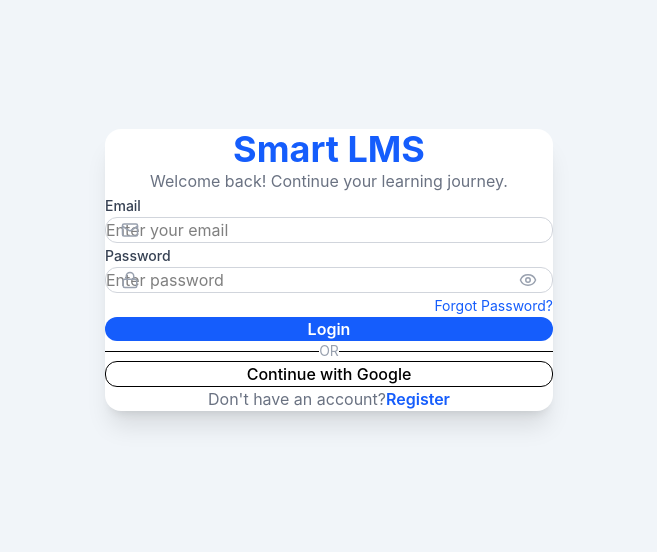
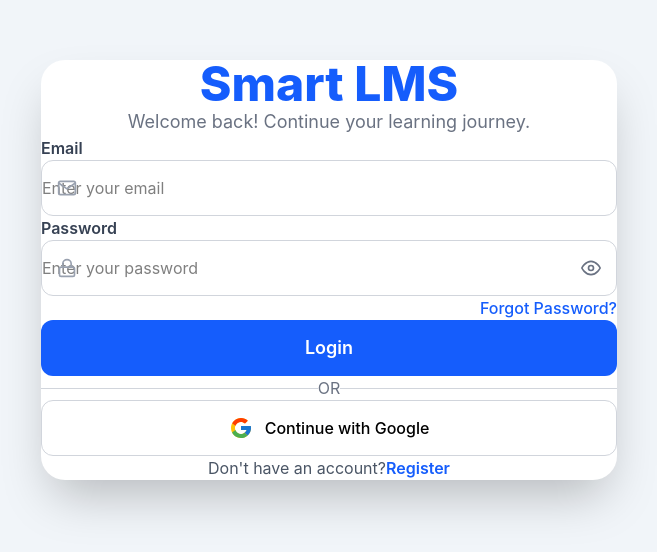
Before and after one commit to sumanth-create1/smart-lms, a React (Vite) app in the folder client/: page /login in a window 1280 px wide. Shown: the part 130-682 px from the top of the page, without its empty margins (311-968 px from the left). Built offline with nearby package versions, Linux system fonts and the light colour scheme.

Commit message:
just optimised the UI

```diff
--- a/client/package.json
+++ b/client/package.json
@@ -14,6 +14,7 @@
     "react": "^19.2.8",
     "react-dom": "^19.2.8",
     "react-hot-toast": "^2.6.0",
+    "react-icons": "^5.7.0",
     "react-router-dom": "^7.18.2"
   },
   "devDependencies": {
--- a/client/src/pages/auth/Login.jsx
+++ b/client/src/pages/auth/Login.jsx
@@ -1,130 +1,214 @@
-import { Mail, Lock, Eye } from "lucide-react";
+import { useState } from "react";
+import {
+  FiMail,
+  FiLock,
+  FiEye,
+  FiEyeOff,
+} from "react-icons/fi";
+import { FcGoogle } from "react-icons/fc";
 
 function Login() {
+  const [showPassword, setShowPassword] = useState(false);
+
   return (
-    <div className="min-h-screen bg-slate-100 flex items-center justify-center px-4">
-      <div className="w-full max-w-md bg-white rounded-2xl shadow-xl p-8">
+    <div className="min-h-screen bg-slate-100 flex items-center justify-center px-5">
+
+      <div className="w-full max-w-xl bg-white rounded-3xl shadow-2xl p-10">
 
         {/* Logo */}
+
         <div className="text-center">
-          <h1 className="text-4xl font-bold text-blue-600">
+
+          <div className="text-5xl font-extrabold text-blue-600">
             Smart LMS
-          </h1>
+          </div>
 
-          <p className="text-gray-500 mt-2">
+          <p className="text-gray-500 mt-3 text-lg">
             Welcome back! Continue your learning journey.
           </p>
+
         </div>
 
         {/* Form */}
-        <form className="mt-8 space-y-5">
+
+        <form className="mt-10 space-y-6">
 
           {/* Email */}
+
           <div>
-            <label className="text-sm font-medium text-gray-700">
+
+            <label className="block mb-2 font-semibold text-gray-700">
               Email
             </label>
 
-            <div className="relative mt-2">
+            <div className="relative">
 
-              <Mail
-                size={18}
+              <FiMail
                 className="absolute left-4 top-1/2 -translate-y-1/2 text-gray-400"
+                size={20}
               />
 
               <input
                 type="email"
                 placeholder="Enter your email"
-                className="w-full rounded-xl border border-gray-300 pl-11 pr-4 py-3 outline-none focus:border-blue-500 focus:ring-2 focus:ring-blue-200"
+                className="
+                  w-full
+                  h-14
+                  pl-12
+                  pr-4
+                  rounded-xl
+                  border
+                  border-gray-300
+                  focus:outline-none
+                  focus:border-blue-500
+                  focus:ring-4
+                  focus:ring-blue-100
+                  transition
+                "
               />
 
             </div>
+
           </div>
 
           {/* Password */}
+
           <div>
 
-            <label className="text-sm font-medium text-gray-700">
+            <label className="block mb-2 font-semibold text-gray-700">
               Password
             </label>
 
-            <div className="relative mt-2">
+            <div className="relative">
 
-              <Lock
-                size={18}
+              <FiLock
                 className="absolute left-4 top-1/2 -translate-y-1/2 text-gray-400"
+                size={20}
               />
 
               <input
-                type="password"
-                placeholder="Enter password"
-                className="w-full rounded-xl border border-gray-300 pl-11 pr-11 py-3 outline-none focus:border-blue-500 focus:ring-2 focus:ring-blue-200"
+                type={showPassword ? "text" : "password"}
+                placeholder="Enter your password"
+                className="
+                  w-full
+                  h-14
+                  pl-12
+                  pr-12
+                  rounded-xl
+                  border
+                  border-gray-300
+                  focus:outline-none
+                  focus:border-blue-500
+                  focus:ring-4
+                  focus:ring-blue-100
+                  transition
+                "
               />
-
-              <Eye
-                size={18}
-                className="absolute right-4 top-1/2 -translate-y-1/2 text-gray-400 cursor-pointer"
-              />
-
-            </div>
-          </div>
-
-          {/* Forgot Password */}
-
-          <div className="text-right">
 
               <button
                 type="button"
-              className="text-sm text-blue-600 hover:underline"
+                onClick={() => setShowPassword(!showPassword)}
+                className="absolute right-4 top-1/2 -translate-y-1/2 text-gray-500"
+              >
+                {showPassword ? (
+                  <FiEyeOff size={20} />
+                ) : (
+                  <FiEye size={20} />
+                )}
+              </button>
+
+            </div>
+
+          </div>
+
+          {/* Forgot */}
+
+          <div className="flex justify-end">
+
+            <button
+              type="button"
+              className="text-blue-600 font-medium hover:underline"
             >
               Forgot Password?
             </button>
 
           </div>
 
-          {/* Login Button */}
+          {/* Login */}
 
           <button
-            className="w-full bg-blue-600 hover:bg-blue-700 text-white py-3 rounded-xl font-semibold transition"
+            className="
+              w-full
+              h-14
+              rounded-xl
+              bg-blue-600
+              hover:bg-blue-700
+              text-white
+              font-semibold
+              text-lg
+              transition
+            "
           >
             Login
           </button>
 
-        </form>
-
           {/* Divider */}
 
-        <div className="flex items-center my-6">
+          <div className="flex items-center">
 
-          <div className="flex-1 border-t"></div>
+            <div className="flex-1 h-px bg-gray-300"></div>
 
-          <span className="mx-3 text-sm text-gray-400">
+            <span className="mx-4 text-gray-500">
               OR
             </span>
 
-          <div className="flex-1 border-t"></div>
+            <div className="flex-1 h-px bg-gray-300"></div>
 
           </div>
 
           {/* Google */}
 
-        <button className="w-full border rounded-xl py-3 font-medium hover:bg-gray-50 transition">
+          <button
+            type="button"
+            className="
+              w-full
+              h-14
+              border
+              border-gray-300
+              rounded-xl
+              flex
+              items-center
+              justify-center
+              gap-3
+              hover:bg-gray-50
+              transition
+            "
+          >
+
+            <FcGoogle size={24} />
+
+            <span className="font-medium">
               Continue with Google
+            </span>
+
           </button>
 
           {/* Register */}
 
-        <p className="text-center mt-6 text-gray-500">
+          <p className="text-center text-gray-600">
 
             Don't have an account?
 
-          <span className="text-blue-600 font-semibold cursor-pointer ml-1">
+            <span className="ml-2 text-blue-600 font-semibold cursor-pointer hover:underline">
               Register
             </span>
 
           </p>
 
+        </form>
+
       </div>
+
     </div>
   );
 }
```
Also changed, not shown: 1 other file (tests, documents, lock files or other folders). Lines whose indentation alone changed are shown as unchanged.
